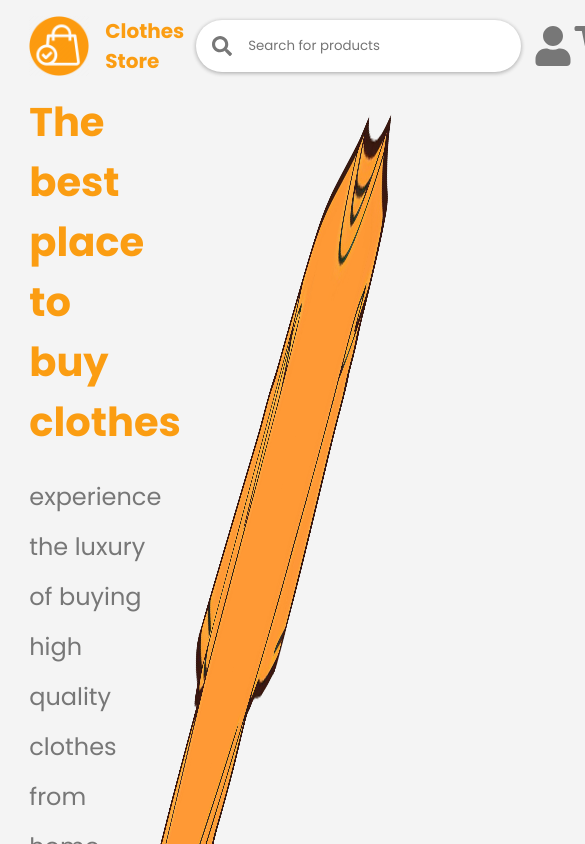
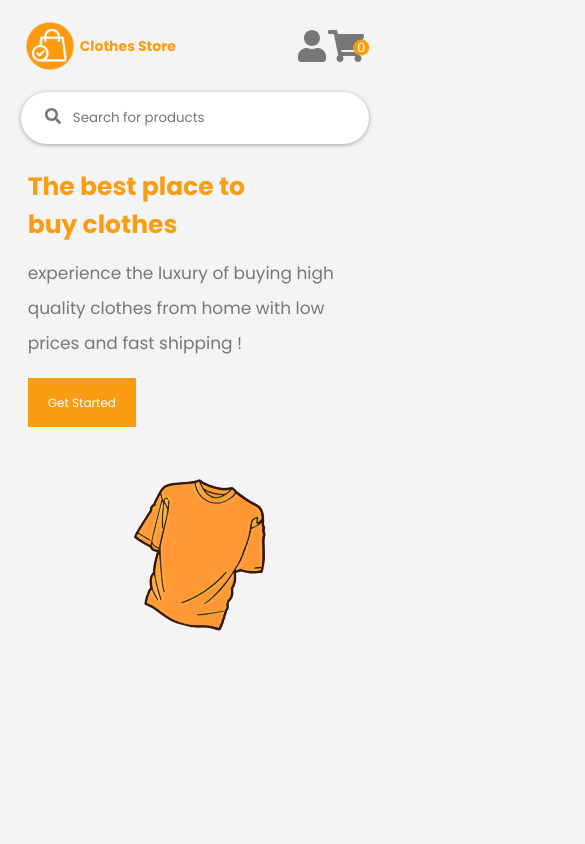
Before and after one commit to Dhia-Ben-Hamouda/Clothes-Store-React-JS, a React (Create React App) app: page / in a window 390 px wide. Shown: the top 844 px of the page, 585 px wide, since content can reach past the window. Built offline with nearby package versions, Linux system fonts and the light colour scheme.

Commit message:
make website responsive

```diff
--- a/src/components/CartProduct.jsx
+++ b/src/components/CartProduct.jsx
@@ -1,23 +1,20 @@
 import React from "react";
-import { increment , decrement , removeFromCart } from "../app/actions/cartActions.js";
+import { increment, decrement, removeFromCart } from "../app/actions/cartActions.js";
 import { FaTrash } from "react-icons/fa";
 import { useDispatch } from "react-redux";
 
-const CartProduct = ({product}) => {
+const CartProduct = ({ product }) => {
   const dispatch = useDispatch();
 
-  function inc()
-  {
+  function inc() {
     dispatch(increment(product));
   }
 
-  function dec()
-  {
+  function dec() {
     dispatch(decrement(product));
   }
 
-  function remove()
-  {
+  function remove() {
     dispatch(removeFromCart(product));
   }
 
@@ -30,7 +27,7 @@ const CartProduct = ({product}) => {
         </div>
         <div className="right">
           <div className="quantity">
-            <div onClick={ dec } className="decrement">
+            <div onClick={dec} className="decrement">
               -
             </div>
             <div className="count">
@@ -38,12 +35,13 @@ const CartProduct = ({product}) => {
                 product.quantity
               }
             </div>
-            <div onClick={ inc } className="increment">
+            <div onClick={inc} className="increment">
               +
             </div>
           </div>
           <h1>{product.price * product.quantity} $</h1>
           <FaTrash onClick={remove} className="icon" />
+          <h1 className="mobile-name">{product.name}</h1>
         </div>
       </div>
     </>
--- a/src/components/Home.jsx
+++ b/src/components/Home.jsx
@@ -1,11 +1,18 @@
 import React from "react";
 import Navbar from "./Navbar.jsx";
 import shirt from "../images/shirt.png";
+import { FaSearch } from "react-icons/fa";
 
 const Home = () => {
   return (
     <section id="home">
       <Navbar />
+      <div className="mobile-search">
+        <FaSearch color="#777"/>
+        <input
+          placeholder="Search for products"
+        />
+      </div>
       <div className="wrapper">
         <div className="inner-wrapper">
           <div className="text">
--- a/src/components/Products.jsx
+++ b/src/components/Products.jsx
@@ -7,6 +7,7 @@ import { createTheme, ThemeProvider } from '@mui/material/styles';
 import { useEffect } from "react";
 import Product from "./Product.jsx";
 import DesktopFilter from "./DesktopFilter.jsx";
+import { FaSearch } from "react-icons/fa";
 
 const theme = createTheme({
   components: {
@@ -30,10 +31,10 @@ const Products = () => {
   const [pages, setPages] = useState(5);
   const [priceRange, setPriceRange] = useState([0, 500]);
   const [products, setProducts] = useState([]);
-  const [filters , setFilters ] = useState({
-    gender:[],
-    size:[],
-    color:[]
+  const [filters, setFilters] = useState({
+    gender: [],
+    size: [],
+    color: []
   })
 
   useEffect(() => {
@@ -44,12 +45,21 @@ const Products = () => {
       setProducts(data);
     }
     fetchData();
-  }, [page , filters ]);
+  }, [page, filters]);
 
   return (
     <>
       <section id="products">
         <Navbar />
+        <div className="mobile-filter">
+          <button>Filter By</button>
+          <div className="filter-search">
+            <FaSearch color="#777"/>
+            <input
+              placeholder="Search for products"
+            />
+          </div>
+        </div>
         <Carousel />
         <ThemeProvider theme={theme}>
           <div className="wrapper">
--- a/src/styles/_cart.scss
+++ b/src/styles/_cart.scss
@@ -41,6 +41,10 @@
           display: flex;
           align-items: center;
           justify-content: space-around;
+
+          .mobile-name{
+            display: none;
+          }
 
           h1{
             font-size: 18px;
@@ -115,7 +119,93 @@
           transform: scale(1.08);
         }
       }
-
     }
   }
 }
+
+// tablet
+
+@media(min-width:700px) and (max-width:1024px)
+{
+
+}
+
+// mobile devices
+
+@media(min-width:281px) and (max-width:640px)
+{
+  #cart{
+
+    .cart-container{
+      flex-direction: column;
+
+      .products{
+        width:100%;
+        .product{
+          width:100%;
+          position: relative;
+
+          &:last-of-type{
+            margin-bottom: 0px;
+          }
+
+          .left{
+
+            img{
+              width:70%;
+            }
+
+            h1{
+              display: none;
+            }
+          }
+
+          .right{
+            flex-direction: column-reverse;
+            align-items: flex-start;
+            padding-left: .5rem;
+
+            .quantity{
+
+              .count{
+                margin-inline:.75rem;
+              }
+            }
+
+            h1:not(.mobile-name){
+              margin-bottom: .5rem;
+            }
+
+            .mobile-name{
+              display: block;
+              font-size: 14px;
+              margin-bottom: .5rem;
+            }
+
+            .icon{
+              position: absolute;
+              top:10px;
+              right:10px;
+              width:20px;
+              height:20px;
+            }
+          }
+        }
+
+      }
+
+      .checkout{
+        width:100%;
+
+      }
+    }
+
+  }
+}
+
+// Galaxy Fold
+
+@media(max-width:280px)
+{
+
+}
--- a/src/styles/_home.scss
+++ b/src/styles/_home.scss
@@ -1,5 +1,9 @@
 #home{
   padding-inline:7.5vw;
+
+  .mobile-search{
+    display: none;
+  }
 
   .wrapper{
     min-height: calc(100vh - 98px);
@@ -52,3 +56,110 @@
     }
   }
 }
+
+
+
+// tablets
+
+@media(min-width:700px) and (max-width:1024px)
+{
+  #home{
+    .wrapper{
+      .inner-wrapper{
+        flex-direction: column;
+
+        .text{
+          width:100%;
+        }
+
+        .illustration{
+          width: 100%;
+
+          img{
+            margin:0 auto;
+            margin-top:5rem;
+          }
+        }
+      }
+    }
+  }
+}
+
+
+
+
+// mobile devices
+
+@media(min-width:281px) and (max-width:640px)
+{
+  #home{
+    padding-inline:3vw;
+
+    .mobile-search{
+      display: flex;
+      width:95%;
+      margin:0 auto;
+      background: white;
+      box-shadow: 0px 1px 4px 0px rgba(0, 0, 0, 0.2),
+        0px 1px 5px 0px rgba(0, 0, 0, 0.14);
+      border-radius: 50px;
+      padding:1rem 1.5rem;
+
+        input{
+          border: none;
+          outline:none;
+          margin-left: .75rem;
+        }
+    }
+
+    .wrapper{
+      padding-inline: 1rem;
+      align-items: flex-start;
+
+      .inner-wrapper{
+        flex-direction: column;
+        margin-top:1.5rem;
+
+        .text{
+          width:100%;
+
+          h2{
+            width: 100%;
+            font-size: 17px;
+            margin-bottom: 1.75rem;
+            line-height: 35px;
+          }
+
+          h1{
+            font-size: 25px;
+            width: 80%;
+            margin-bottom: .75rem;
+          }
+
+          a{
+            padding: 1rem 1.25rem;
+            font-size: 12px;
+          }
+        }
+
+        .illustration{
+          width: 100%;
+          margin-top:3rem;
+
+          img{
+            transform: scale(.8) rotate(15deg);
+          }
+        }
+      }
+
+    }
+  }
+}
+
+
+// Galaxy fold
+
+@media(max-width:280px)
+{
+
+}
--- a/src/styles/_navbar.scss
+++ b/src/styles/_navbar.scss
@@ -82,3 +82,65 @@ nav {
     }
   }
 }
+
+
+
+// tablets
+
+@media(min-width:700px) and (max-width:1024px)
+{
+
+}
+
+
+
+// mobile devices
+
+@media(min-width:281px) and (max-width:640px)
+{
+  nav{
+    padding-inline: .5rem;
+
+    a{
+
+      img{
+        transform: scale(.8);
+      }
+
+
+      h1{
+        font-size: 14px !important;
+        margin-left: 0px !important;
+      }
+    }
+
+    .container{
+
+      div:not(.search-container){
+
+        a{
+          transform: scale(.8);
+
+          &:first-of-type{
+            transform: translateX(25%) scale(.8);
+          }
+        }
+
+
+      }
+
+
+      .search-container{
+        display: none;
+      }
+    }
+  }
+}
+
+
+// Galaxy fold
+
+@media(max-width:280px)
+{
+
+}
--- a/src/styles/_products.scss
+++ b/src/styles/_products.scss
@@ -1,6 +1,10 @@
 #products{
   padding-inline:7.5vw;
   padding-bottom:2rem;
+
+  .mobile-filter{
+    display: none;
+  }
 
   .carousel{
     width:100%;
@@ -173,7 +177,87 @@
         }
       }
     }
+  }
+}
 
 
+
+// tablets
+
+@media(min-width:700px) and (max-width:1024px)
+{
+
+}
+
+
+
+// mobile devices
+
+@media(min-width:281px) and (max-width:640px)
+{
+  #products{
+    padding-inline:4vw;
+
+    .pagination{
+      justify-content: flex-start;
+    }
+
+    .mobile-filter{
+      display: flex;
+      justify-content: space-around;
+
+      button{
+        background:$primary;
+        border:none;
+        outline:none;
+        color:white;
+        padding:.5rem 1rem;
+        border-radius: 8px;
+      }
+
+      .filter-search{
+        background:white;
+        border-radius: 50px;
+        width:70%;
+        display: flex;
+        align-items: center;
+        padding:.75rem .75rem;
+        box-shadow: 0px 1px 4px 0px rgba(0, 0, 0, 0.2),
+        0px 1px 5px 0px rgba(0, 0, 0, 0.14);
+
+        input{
+          border: none;
+          outline:none;
+          margin-left:.5rem;
+        }
+      }
+    }
+
+    .carousel{
+      height:200px;
+    }
+
+    .wrapper{
+      .filter-container{
+        display: none;
+      }
+
+      .product-container{
+        grid-template-columns: repeat(1 , 1fr);
+        width: 100%;
+
+        .item{
+          width: 100% !important;
+        }
+      }
+    }
   }
 }
+
+
+// Galaxy fold
+
+@media(max-width:280px)
+{
+
+}
```
